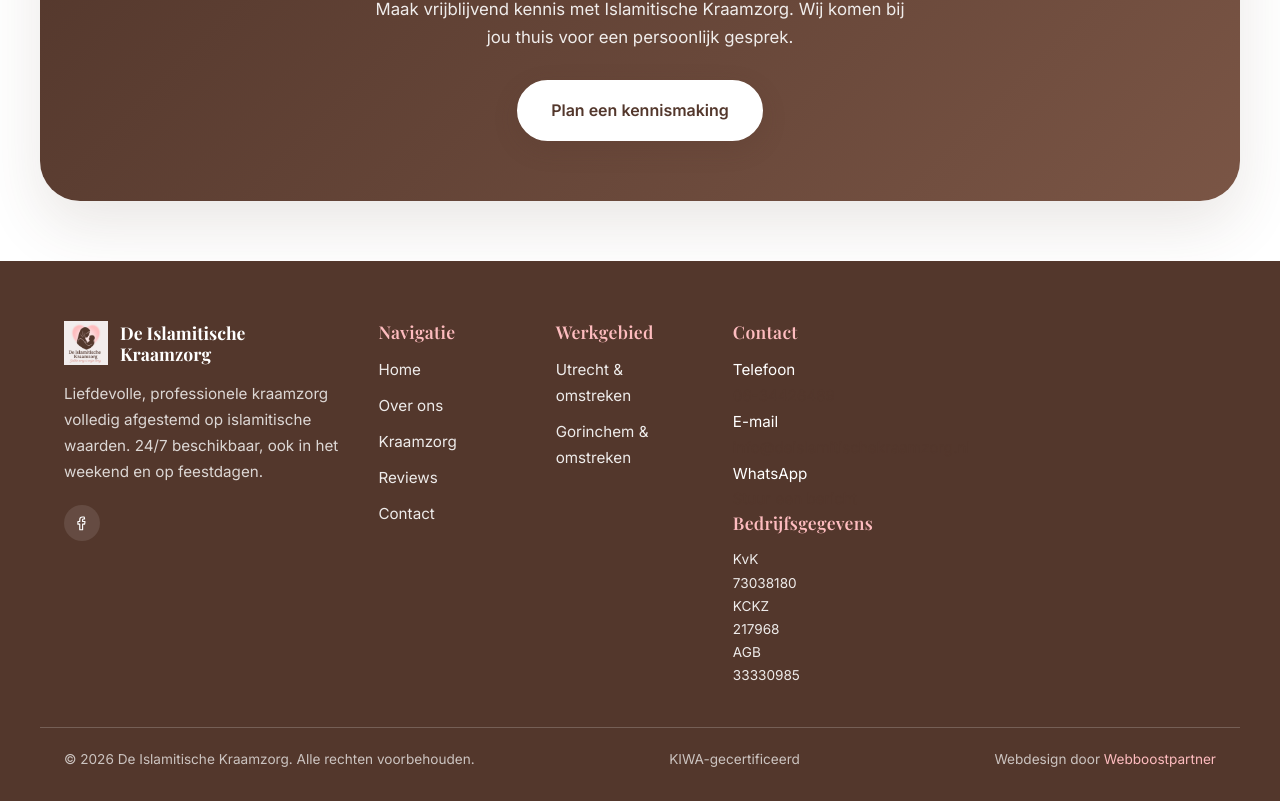
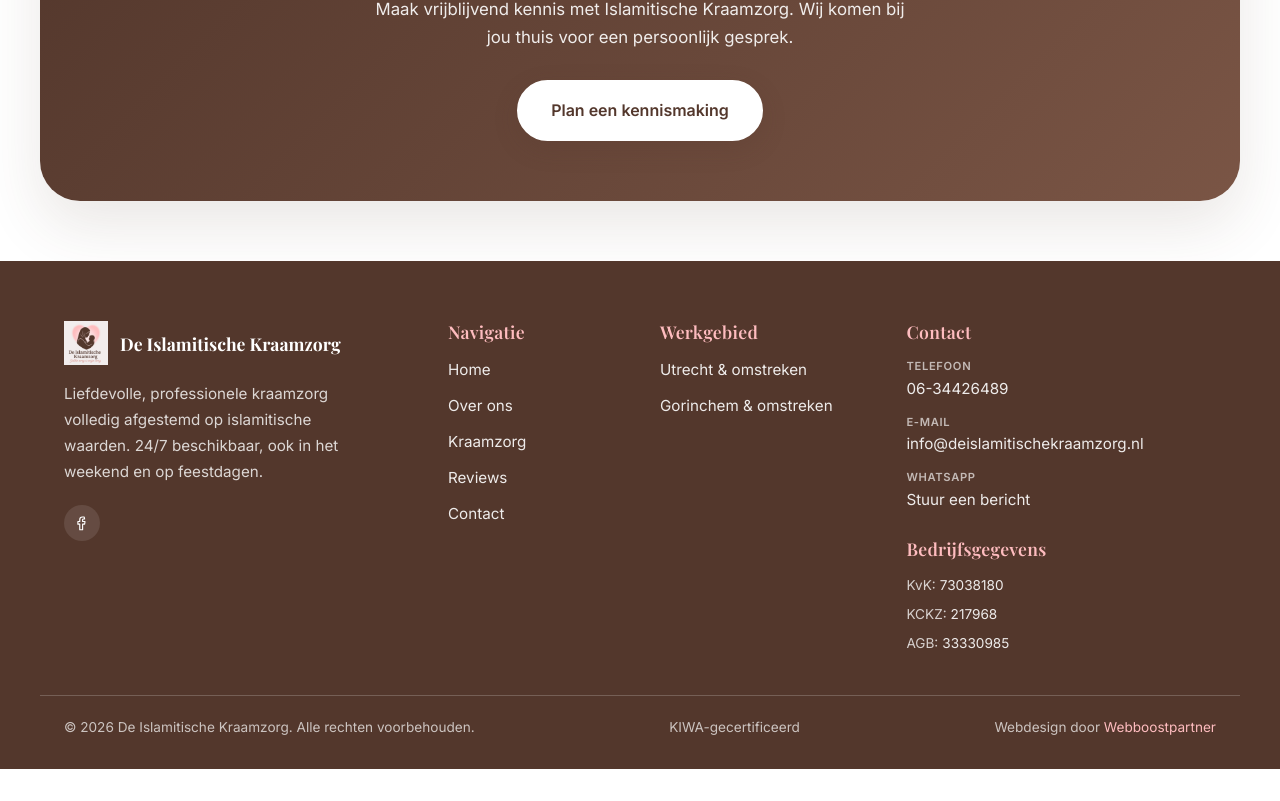
Before and after one commit to Maximustopdeals/De-Islamitische-Kraamzorg, a Next.js app: page / in a window 1280 px wide. Shown: the part 4025-4826 px from the top of the page. After the commit the page ends 4794 px from the top, so only its background shows below. Built offline with nearby package versions, Linux system fonts and the light colour scheme; a web font is replaced by a local one.

Commit message:
Refactor footer styles and add contact/legal sections
Updated footer styles and added new contact and legal sections.

```diff
--- a/src/app/globals.css
+++ b/src/app/globals.css
@@ -915,6 +915,8 @@ svg:not(.ornament) {
   border-color: var(--accent);
 }
 
+/* ---------- FOOTER ---------- */
+
 .footer {
   background: var(--primary);
   color: var(--white);
@@ -922,9 +924,10 @@ svg:not(.ornament) {
   font-size: 0.95rem;
 }
 
+/* 5 kolommen → 4 kolommen (Contact + Bedrijfsgegevens delen één kolom) */
 .footer__grid {
   display: grid;
-  grid-template-columns: 2fr 1fr 1fr 1fr 1.5fr;
+  grid-template-columns: 2fr 1fr 1.2fr 1.8fr;
   gap: 40px;
   margin-bottom: 40px;
 }
@@ -972,10 +975,74 @@ svg:not(.ornament) {
   color: var(--accent);
 }
 
-.footer__legal,
-.footer__legal li {
+/* --- Nieuwe nette contactgegevens (dl-based) --- */
+.footer__contact {
+  display: grid;
+  gap: 0.85rem;
+  margin: 0;
+}
+
+.footer__contact dt {
+  font-size: 0.7rem;
+  font-weight: 600;
+  text-transform: uppercase;
+  letter-spacing: 0.06em;
+  opacity: 0.65;
+  margin: 0 0 0.15rem;
+}
+
+.footer__contact dd {
+  margin: 0;
+  line-height: 1.35;
+}
+
+/* Linkkleuren binnen de dl's (nodig: globale a-color is donkerbruin) */
+.footer__contact a,
+.footer__legal a {
+  color: rgba(255, 255, 255, 0.9);
+  text-decoration: none;
+  transition: color 0.3s ease;
+}
+
+.footer__contact a:hover,
+.footer__legal a:hover {
+  color: var(--accent);
+}
+
+/* --- Nieuwe nette bedrijfsgegevens (dl-based, "KvK: 73038180") --- */
+.footer__legal {
+  display: grid;
+  gap: 0.35rem;
+  margin: 0;
   font-size: 0.85rem;
   color: rgba(255, 255, 255, 0.9);
+}
+
+.footer__legal > div {
+  display: flex;
+  gap: 0.25rem;
+  align-items: baseline;
+}
+
+.footer__legal dt {
+  margin: 0;
+  font-weight: 400;
+  text-transform: none;
+  letter-spacing: normal;
+  opacity: 0.85;
+}
+
+.footer__legal dt::after {
+  content: ":";
+}
+
+.footer__legal dd {
+  margin: 0;
+}
+
+/* Extra ruimte boven "Bedrijfsgegevens" binnen dezelfde kolom */
+.footer__subheading {
+  margin-top: 1.75rem;
 }
 
 .footer__social {
@@ -1023,6 +1090,8 @@ svg:not(.ornament) {
   color: var(--white);
   text-decoration: underline;
 }
+
+/* ---------- EINDE FOOTER ---------- */
 
 .ornament {
   position: absolute;
@@ -1541,6 +1610,9 @@ svg:not(.ornament) {
   .footer__social { justify-content: center; }
   .footer__bottom { flex-direction: column; text-align: center; font-size: 0.75rem; }
 
+  /* Nette centrering van KvK/KCKZ/AGB op mobiel */
+  .footer__legal > div { justify-content: center; }
+
   .form { padding: 24px 16px; }
 
   .sticky-cta {
```
